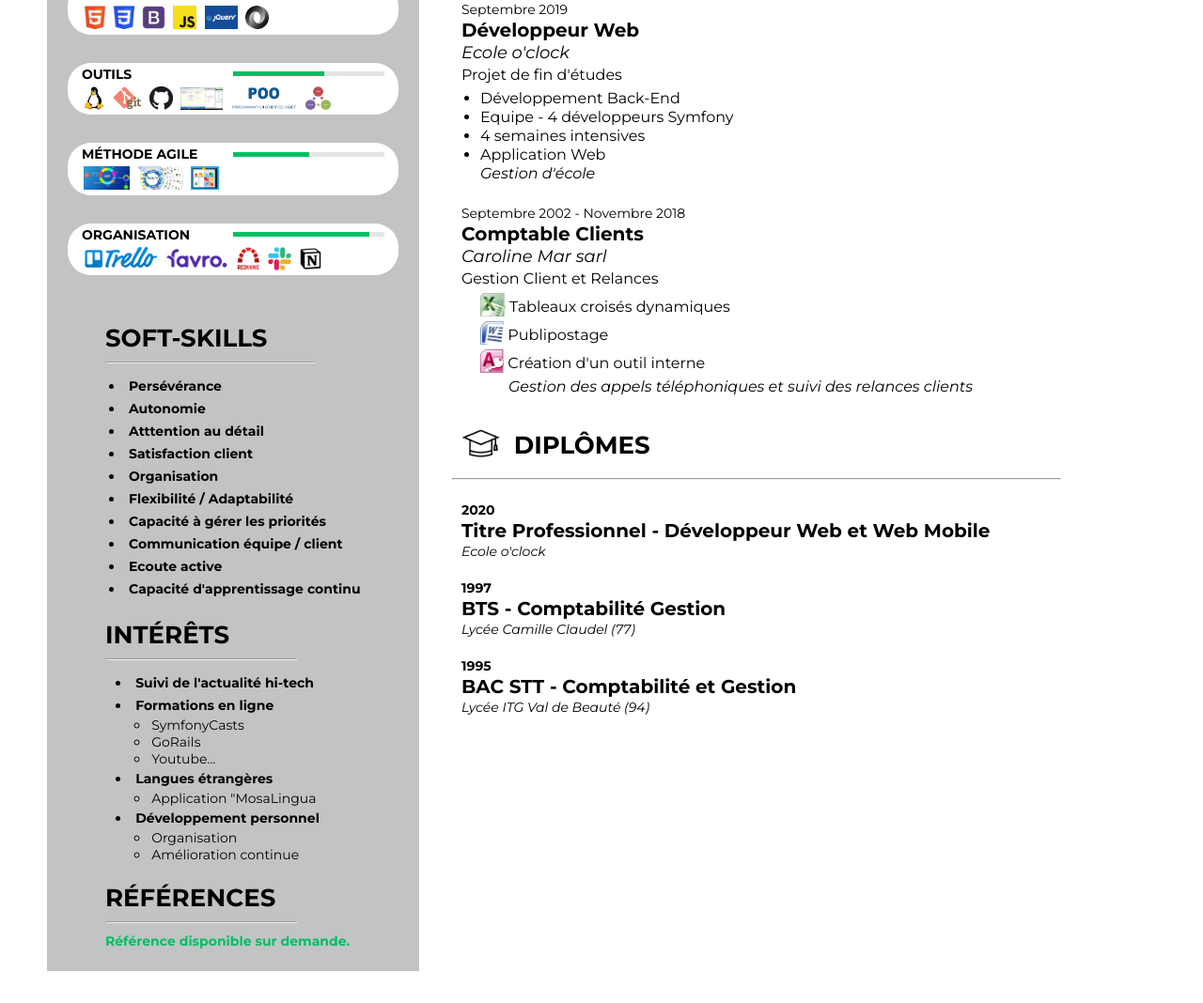
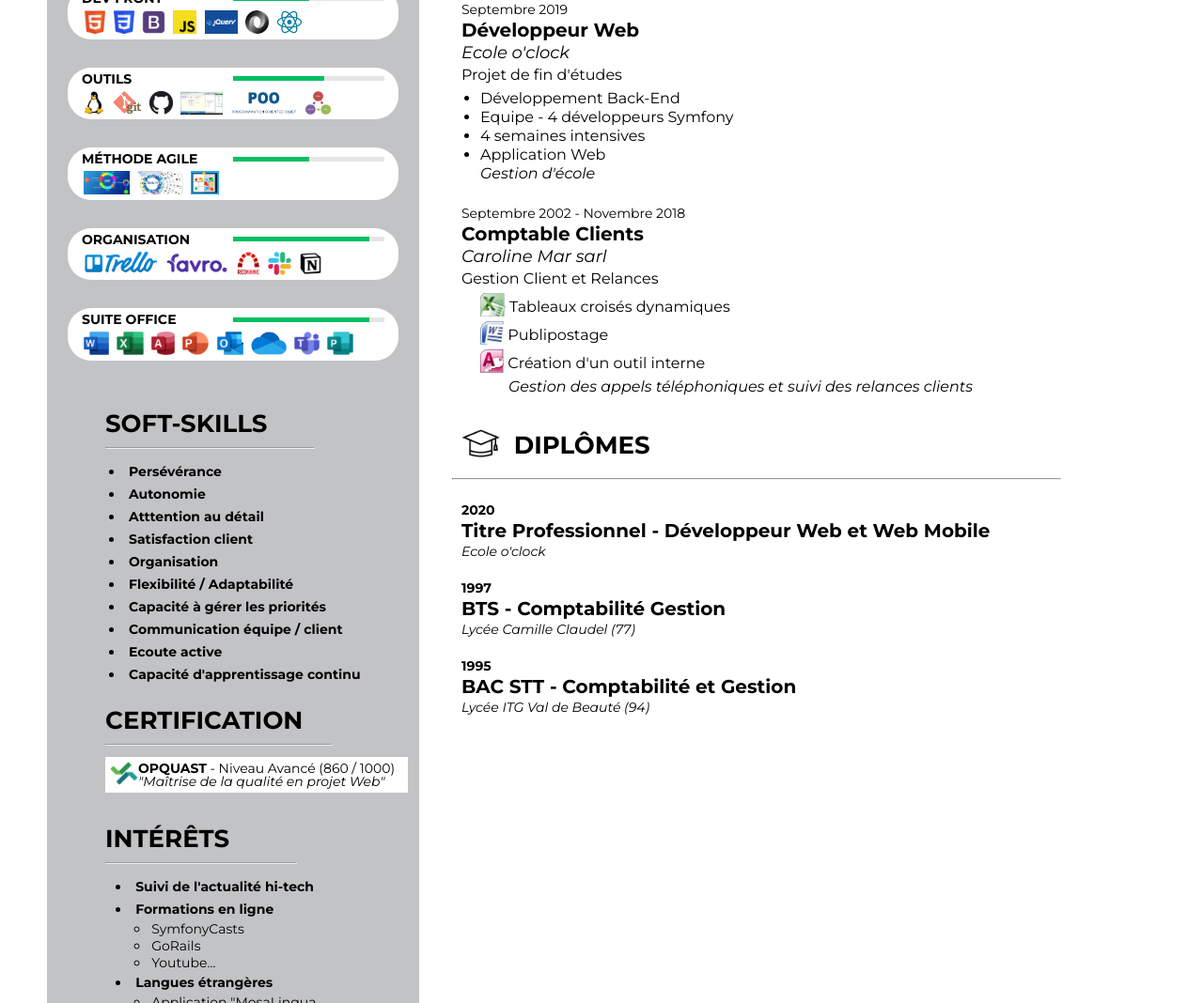
Before and after one commit to seb-linaseb/2024_SEB_001_CV, a plain HTML site: page index.html in a window 1280 px wide. Shown: the part 625-1693 px from the top of the page at 94% size. Before the commit the page ends 1669 px from the top, so only its background shows below. Drawn offline with Linux system fonts and the light colour scheme.

Commit message:
Add Dev Skill + MS Office Skills + Soft Skills + Certification + Fix all versions (mobile, desktop, print)

```diff
--- a/css/style.css
+++ b/css/style.css
@@ -179,6 +179,7 @@ img {
 .skills,
 .interests,
 .soft-skills,
+.certification,
 .references {
     text-transform: uppercase;
     margin: 12px;
@@ -214,15 +215,37 @@ img {
     padding: 0 10px 0 10px;
 }
 
+.certif-details {
+    background: white;
+    margin: 12px 50px;
+    padding: 0;
+}
+
 .dev-category {
     display: flex;
     justify-content: space-between;
     padding: 5px;
 }
 
-.dev-name {
+.certif-category {
+    display: flex;
+    justify-content: left;
+    padding: 5px;
+}
+
+.dev-name,
+.certif-company {
     font-size: 14px;
     font-weight: 700;
+}
+
+.certif-infos {
+    text-transform: none;
+    font-size: 14px;
+}
+
+.certif-name {
+    font-style: italic;
 }
 
 .progress {
@@ -426,6 +449,10 @@ img {
         margin: 0 50px;
     }
 
+    .certification {
+        margin: 0 0 0 50px;
+    }
+
     .soft-skills {
         margin: 0 25px 0 50px;
     }
@@ -441,6 +468,15 @@ img {
 
     .dev-details {
         margin: 30px -40px;
+    }
+
+    .certif-details {
+        margin: 12px 0;
+        padding: 0;
+    }
+
+    .certif-category {
+        justify-content: left;
     }
 
     .job-logo,
@@ -654,6 +690,10 @@ img {
             padding: 0 6pt;
         }
 
+        .certification {
+            margin: 0 0 0 25pt;
+        }
+
         .soft-skills {
             text-transform: uppercase;
             margin: 0 0pt 0 25pt;
@@ -665,15 +705,23 @@ img {
         }
 
         .interests {
-            padding: 12pt 6pt;
+            padding: 5pt 6pt;
         }
 
         .soft-skills {
-            padding-top: 0;
+            padding: 5pt 6pt;
+        }
+
+        .certification {
+            padding: 5pt 6pt;
+        }
+
+        .certif-infos {
+            font-size: 7pt;
         }
 
         .references {
-            padding: 12pt 6pt;
+            padding: 5pt 6pt;
         }
 
         .interests-list,
@@ -683,7 +731,7 @@ img {
         }
 
         .graphs {
-            margin: 12.5pt -12.5pt;
+            margin: 5pt -12.5pt;
             display: flex;
             justify-content: space-around;
             text-align: center;
@@ -701,8 +749,14 @@ img {
         .dev-details {
             background: white;
             border-radius: 12.5pt;
-            margin: 14pt -20pt;
+            margin: 5pt -20pt;
             padding: 0 5pt 0 5pt;
+        }
+
+        .certif-details {
+            background: white;
+            margin: 6pt 12pt 0 0;
+            padding: 0;
         }
 
         .dev-category {
@@ -711,7 +765,14 @@ img {
             padding: 2.5pt;
         }
 
-        .dev-name {
+        .certif-category {
+            display: flex;
+            justify-content: left;
+            /* padding: 2.5pt; */
+        }
+
+        .dev-name,
+        .certif-company {
             font-size: 7pt;
             font-weight: 700;
         }
@@ -751,10 +812,10 @@ img {
             list-style-type: disc;
         }
 
-        .interest-title
+        .interest-title,
         .soft-skills-title {
             font-weight: 700;
-            padding: 2.5pt;
+            padding: 2pt;
         }
 
         .interest-item,
--- a/index.html
+++ b/index.html
@@ -73,7 +73,7 @@
                             <p class="language-name">Symfony</p>
                         </div>
                         <div class="language-graph">
-                            <img src="images/ruby_graph.png" alt="ruby-graph">
+                            <img src="images/ruby_graph-60.png" alt="ruby-graph">
                             <p class="language-name">Ruby on Rails</p>
                         </div>
                     </div>
@@ -99,6 +99,9 @@
                             </a>
                             <a href="https://dev.mysql.com/doc/" target="_blank">
                                 <img src="images/mysql_logo.png" alt="mysql-logo">
+                            </a>
+                            <a href="https://www.postgresql.org/docs/" target="_blank">
+                                <img src="images/postgresql_logo.png" alt="postgresql-logo">
                             </a>
                             <!-- <a href="https://wordpress.org/support/" target="_blank"> -->
                                 <!-- <img src="images/wordpress_logo.png" alt="wordpress_logo"> -->
@@ -129,6 +132,9 @@
                                 <img src="images/jquery_logo.png" alt="jquery-logo">
                             </a>
                             <img src="images/json_logo.jpg" alt="json-logo">
+                            <a href="https://fr.react.dev/reference/react" target="_blank">
+                                <img src="images/react_logo.png" alt="react-logo">
+                            </a>
                         </div>
                     </div>
                     <div class="dev-details">
@@ -189,6 +195,25 @@
                             </a>
                         </div>
                     </div>
+                    <div class="dev-details">
+                        <div class="dev-category">
+                            <div class="dev-name">Suite Office</div>
+                            <div class="progress">
+                                <div class="bar" style="width: 90%;"></div>
+                            </div>
+                        </div>
+                        <div class="language-icons">
+                            <img src="images/ms_office_word_logo.png" alt="ms-office-word-logo">
+                            <img src="images/ms_office_excel_logo.png" alt="ms-office-excel-logo">
+                            <img src="images/ms_office_access_logo.png" alt="ms-office-access-logo">
+                            <img src="images/ms_office_powerpoint_logo.png" alt="ms-office-powerpoint-logo">
+                            <img src="images/ms_office_outlook_logo.png" alt="ms-office-outlook-logo">
+                            <img src="images/ms_office_onedrive_logo.png" alt="ms-office-onedrive-logo">
+                            <img src="images/ms_office_teams_logo.png" alt="ms-office-teams-logo">
+                            <img src="images/ms_office_publisher_logo.png" alt="ms-office-publisher-logo">
+                        </div>
+                    </div>
+
                 </div>
                 <div class="infos-block soft-skills">
                     <h2 class="infos-title">Soft-skills</h2>
@@ -205,6 +230,21 @@
                         <li class="soft-skills-tag"><div class="soft-skills-title">Ecoute active</div></li>
                         <li class="soft-skills-tag"><div class="soft-skills-title">Capacité d'apprentissage continu</div></li>
                     </ul>
+                </div>
+                <div class="infos-block certification">
+                    <h2 class="infos-title">Certification</h2>
+                    <hr class="separator-75">
+                    <div class="certif-details">
+                        <div class="certif-category">
+                            <div class="certif-icons">
+                                <img src="images/opquast_logo.png" alt="opquast-logo">
+                            </div>
+                            <div class="certif-infos">
+                                <span class="certif-company">OPQUAST</span> - <span class="certif-score">Niveau Avancé (860 / 1000)</span>
+                                <p class="certif-name">"Maîtrise de la qualité en projet Web"</p>
+                            </div>
+                        </div>
+                    </div>
                 </div>
                 <div class="infos-block interests">
                     <h2 class="infos-title">Intérêts</h2>
```
Also changed, not shown: images/ms_office_access_logo.png (added), images/ms_office_excel_logo.png (added), images/ms_office_onedrive_logo.png (added), images/ms_office_outlook_logo.png (added), images/ms_office_powerpoint_logo.png (added), images/ms_office_publisher_logo.png (added), images/ms_office_teams_logo.png (added), images/ms_office_word_logo.png (added), images/opquast_logo.png (added), images/postgresql_logo.png (added), images/react_logo.png (added), images/ruby_graph-50.png (renamed from images/ruby_graph.png), images/ruby_graph-60.png (added).
